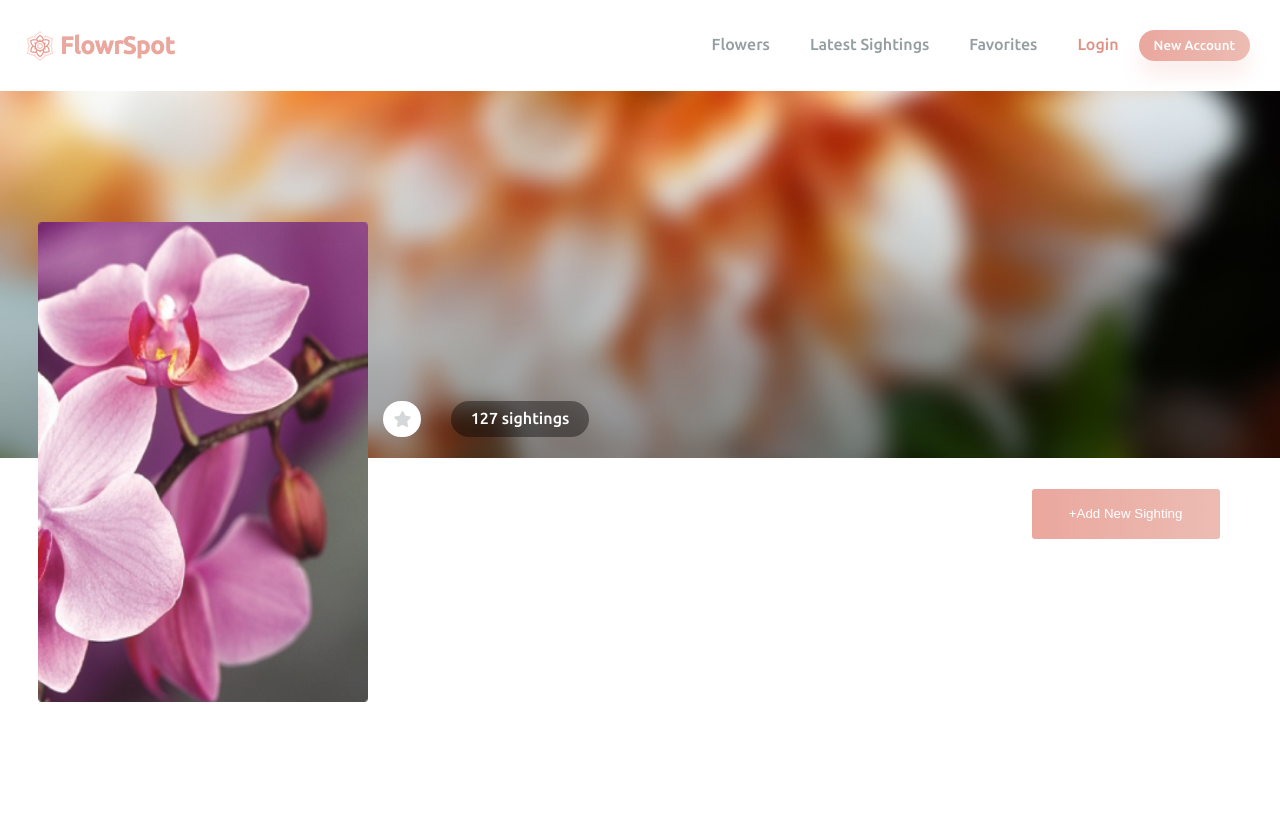
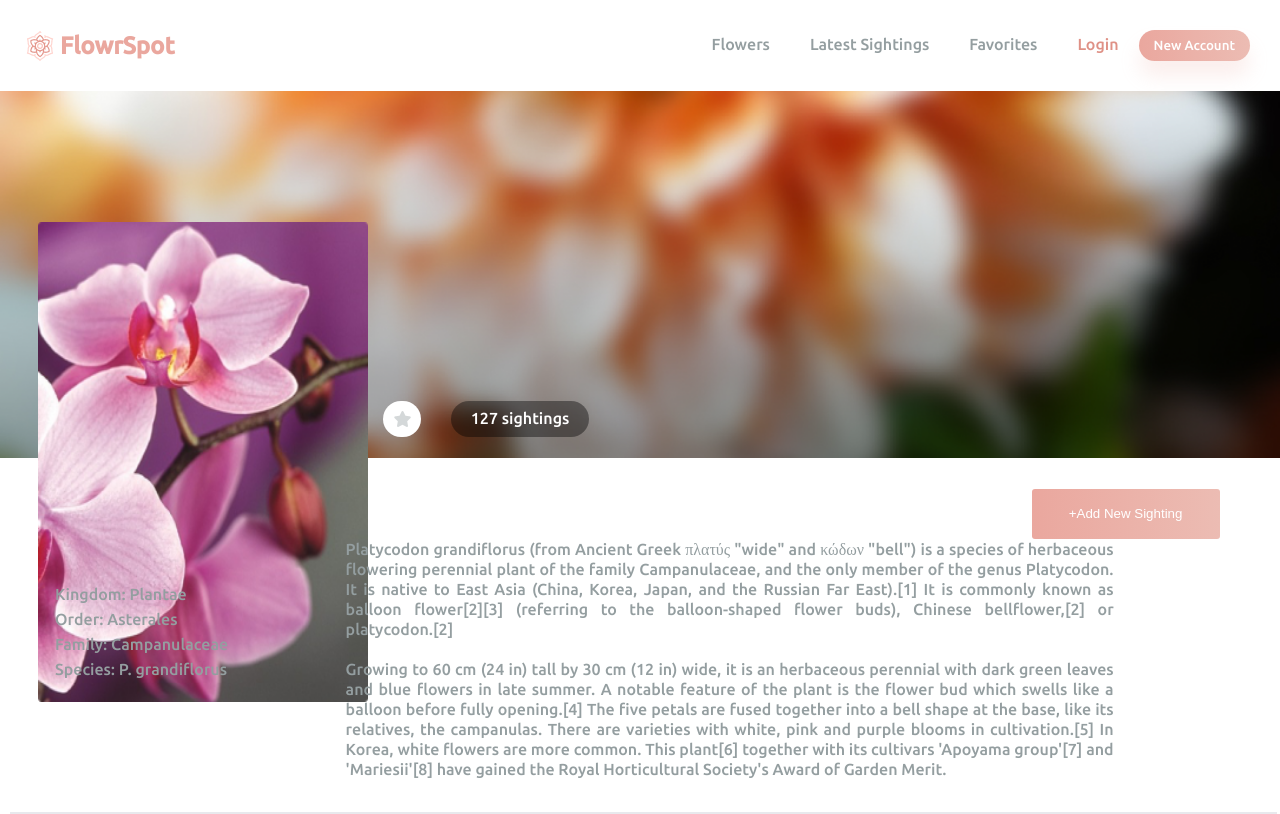
Before and after one commit to FilipSavic19/FlowrSpot-Project, a React (Create React App) app in the folder flowrspot/: page /flowerdetail in a window 1280 px wide. Built offline with nearby package versions, Linux system fonts and the light colour scheme.

Commit message:
flower detail

```diff
--- a/flowrspot/src/Pages/FlowerDetail.js
+++ b/flowrspot/src/Pages/FlowerDetail.js
@@ -3,6 +3,7 @@ import FavoriteStarButton from "../components/Buttons/FavoriteStarButton";
 import heroSection from "../Images/pl-hero1.png";
 import flowerImage from "../Images/pl-image1.png";
 import "../Styles/FlowerDetail.css";
+import lineBreak from "../Images/Rectangle 3.png";
 
 const FlowerDetail = () => {
   return (
@@ -31,6 +32,36 @@ const FlowerDetail = () => {
             </div>
           </div>
         </div>
+        <div className="flower-descriptions">
+          <div className="flower-descriptions-left">
+            <p>
+              Kingdom: Plantae <br /> Order: Asterales <br /> Family:
+              Campanulaceae <br /> Species: P. grandiflorus
+            </p>
+          </div>
+          <div className="flower-descriptions-right">
+            <p>
+              Platycodon grandiflorus (from Ancient Greek πλατύς "wide" and
+              κώδων "bell") is a species of herbaceous flowering perennial plant
+              of the family Campanulaceae, and the only member of the genus
+              Platycodon. It is native to East Asia (China, Korea, Japan, and
+              the Russian Far East).[1] It is commonly known as balloon
+              flower[2][3] (referring to the balloon-shaped flower buds),
+              Chinese bellflower,[2] or platycodon.[2]
+              <br /> <br /> Growing to 60 cm (24 in) tall by 30 cm (12 in) wide,
+              it is an herbaceous perennial with dark green leaves and blue
+              flowers in late summer. A notable feature of the plant is the
+              flower bud which swells like a balloon before fully opening.[4]
+              The five petals are fused together into a bell shape at the base,
+              like its relatives, the campanulas. There are varieties with
+              white, pink and purple blooms in cultivation.[5] In Korea, white
+              flowers are more common. This plant[6] together with its cultivars
+              'Apoyama group'[7] and 'Mariesii'[8] have gained the Royal
+              Horticultural Society's Award of Garden Merit.{" "}
+            </p>
+          </div>
+        </div>
+        <img className="line-break" src={lineBreak} alt="" />
       </div>
     </div>
   );
--- a/flowrspot/src/Styles/FlowerDetail.css
+++ b/flowrspot/src/Styles/FlowerDetail.css
@@ -78,6 +78,7 @@
   color: white;
   border: none;
   border-radius: 3px;
+  cursor: pointer;
 }
 
 .flower-sighting {
@@ -96,3 +97,38 @@
   display: flex;
   justify-content: center;
 }
+
+.flower-descriptions {
+  width: 100%;
+  height: 100%;
+}
+
+.flower-descriptions-left {
+  display: flex;
+  flex-direction: column;
+  line-height: 25px;
+  width: 190px;
+  height: 150px;
+  transform: translate(29%, 80%);
+  font-family: "Ubuntu";
+  color: #949ea0;
+}
+
+.flower-descriptions-right {
+  display: flex;
+  flex-direction: column;
+  width: 60%;
+  height: 60%;
+  transform: translate(45%, -35%);
+  font-family: "Ubuntu";
+  color: #949ea0;
+  line-height: 20px;
+  text-align: justify;
+}
+
+.line-break {
+  position: absolute;
+  width: 99%;
+  height: 0.5%;
+  left: 10px;
+}
```
Also changed, not shown: flowrspot/src/Images/Rectangle 3.png (added).
